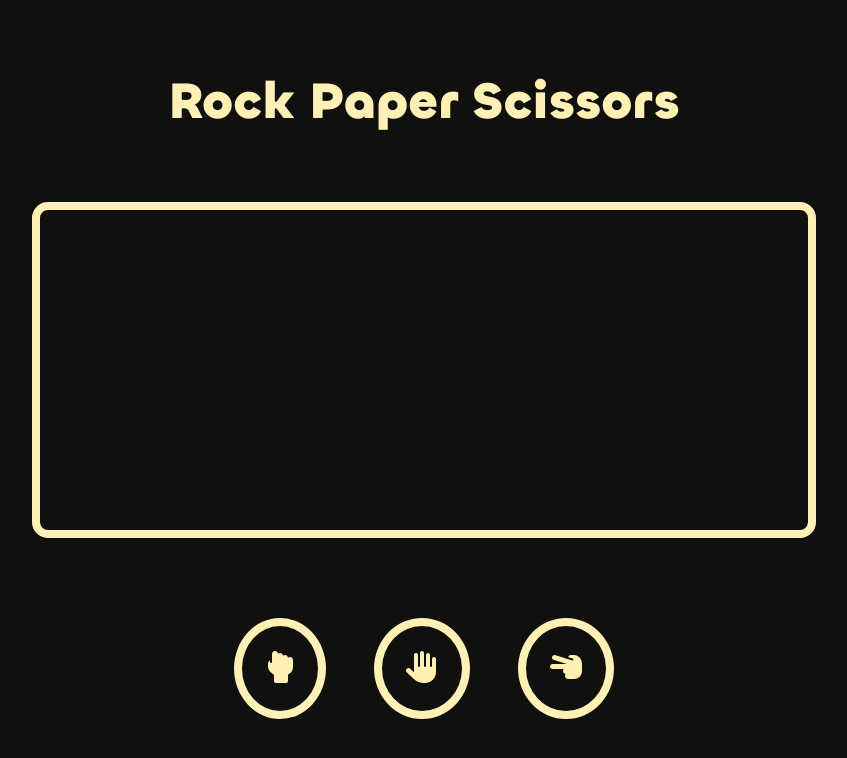
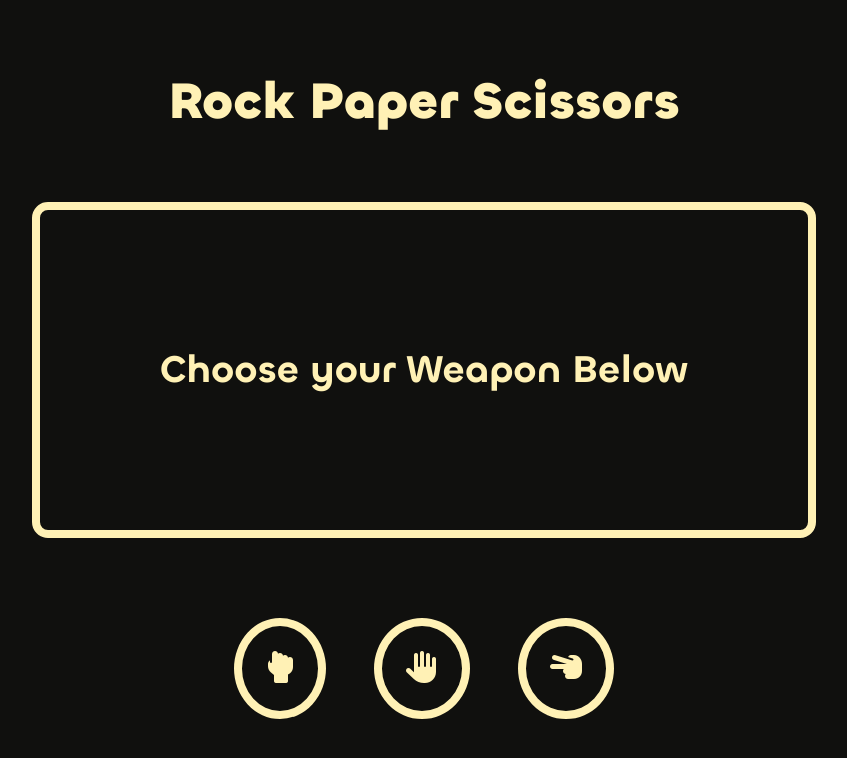
Before and after one commit to JrNerio30/Mini_Games, a website built with Vite: page index.html in a window 1280 px wide. Shown: the whole page, without its empty margins (216-1063 px from the left). Built offline with nearby package versions, Linux system fonts and the light colour scheme.

Commit message:
feat: add small description to the result

```diff
--- a/index.html
+++ b/index.html
@@ -11,7 +11,7 @@
     <main class="main">
       <h1 class="main__title">Rock Paper Scissors</h1>
       <div class="main__result__container">
-        <p class="main__result" id="result"></p>
+        <p class="main__result" id="result">Choose your Weapon Below</p>
       </div>
       <ul class="main__game__container">
         <li class="main__game__list"><button id="rock" class="main__buttons"><i class="fa-solid fa-hand-back-fist"></i></button></li>
```
